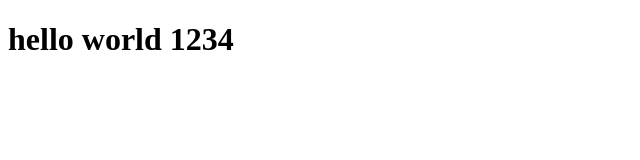
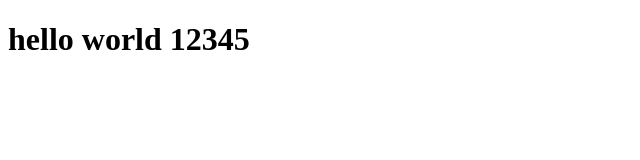
Before and after one commit to acpawar22/New-HTML, a plain HTML site: page index.html in a window 1280 px wide. Shown: the full height of the page, 0-640 px from the left. Drawn offline with Linux system fonts and the light colour scheme.

Commit message:
updated change

```diff
--- a/index.html
+++ b/index.html
@@ -8,7 +8,7 @@
 </head>
 
 <body>
-    <h1> hello world   1234</h1>
+    <h1> hello world   12345</h1>
 </body>
 
 </html>
```
